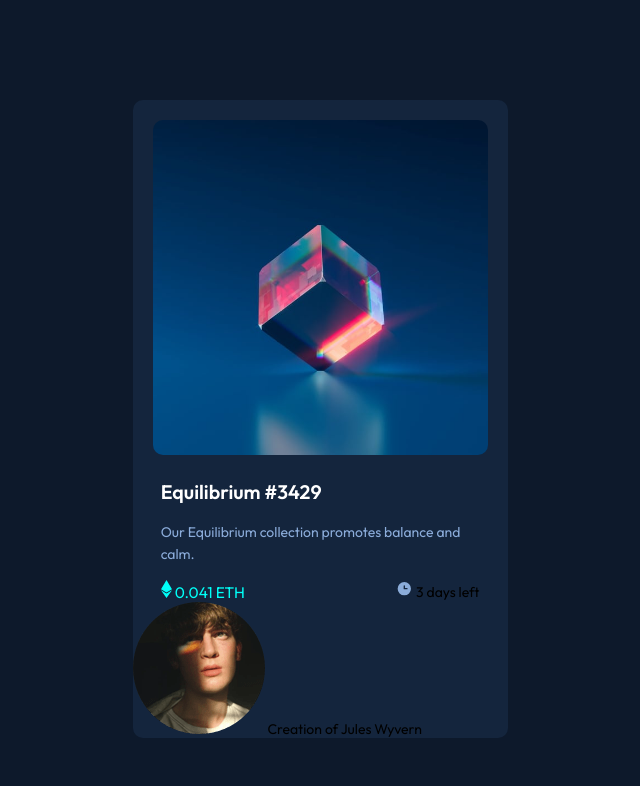
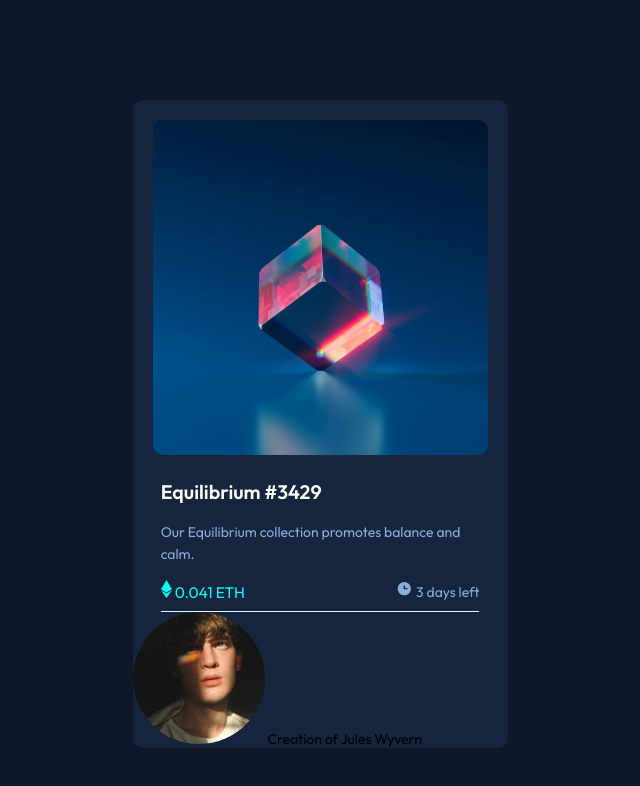
Before and after one commit to TeNeBiT-eng/nftpreviewcard, a plain HTML site: page index.html in a window 1280 px wide. Shown: the whole page, without its empty margins (320-960 px from the left). Drawn offline with Linux system fonts and the light colour scheme.

Commit message:
border none to hr

```diff
--- a/index.html
+++ b/index.html
@@ -21,7 +21,7 @@
                     <li class="time_left"><img src="/images/icon-clock.svg" alt=""> 3 days left</li>
                 </ul>
             </div>
-            <!-- <hr> -->
+            <hr>
             <img src="/images/image-avatar.png" alt=""> <span>Creation of Jules Wyvern</span>
         </div>
     </section>
--- a/style.css
+++ b/style.css
@@ -54,10 +54,6 @@ section{
     line-height: 1.6;
 }
 
-.ulContainer{
-    border: 8px hsl(215, 32%, 27%);
-}
-
 .subContainer ul{
     display: flex;
     justify-content: space-between;
@@ -69,8 +65,16 @@ section{
     font-size: 1.1rem;
 }
 
-/* hr{
+.time_left{
+    color: hsl(215, 51%, 70%);
+}
+
+hr{
     color: hsl(215, 32%, 27%);
     width: 85%;
     margin: 0 auto;
-} */
+    margin-top: 0.7rem;
+    border-top: none;
+    border-left: none;
+    border-right: none;
+}
```
